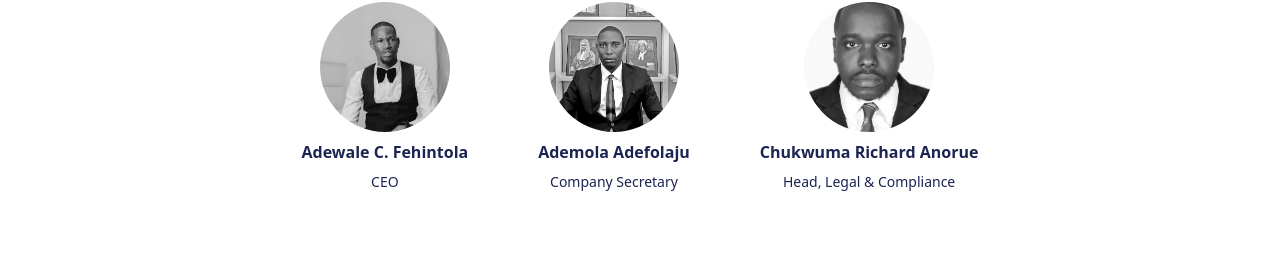
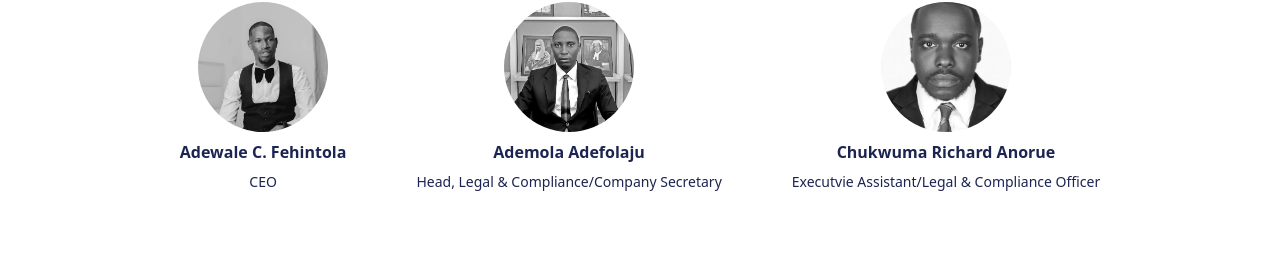
Before and after one commit to XIMalik/abeenton, a React (Vite) app: page / in a window 1280 px wide. Shown: the part 3567-3829 px from the top of the page. Built offline with nearby package versions, Linux system fonts and the light colour scheme.

Commit message:
Update TheTeam.jsx

```diff
--- a/src/Components/TheTeam.jsx
+++ b/src/Components/TheTeam.jsx
@@ -29,7 +29,7 @@ const TheTeam = () => {
           </div>
           <div className="info text-center text-[#1C2451] flex flex-col gap-2">
             <h2 className='font-bold'>Ademola Adefolaju</h2>
-            <p className='text-sm'>Company Secretary</p>
+            <p className='text-sm'>Head, Legal & Compliance/Company Secretary</p>
           </div>
         </div>
         <div className="profile flex flex-col items-center gap-2">
@@ -38,7 +38,7 @@ const TheTeam = () => {
           </div>
           <div className="info text-center text-[#1C2451] flex flex-col gap-2">
             <h2 className='font-bold'>Chukwuma Richard Anorue</h2>
-            <p className='text-sm'>Head, Legal & Compliance</p>
+            <p className='text-sm'>Executvie Assistant/Legal & Compliance Officer</p>
           </div>
         </div>
         {/* <div className="profile flex flex-col items-center gap-2">
```
